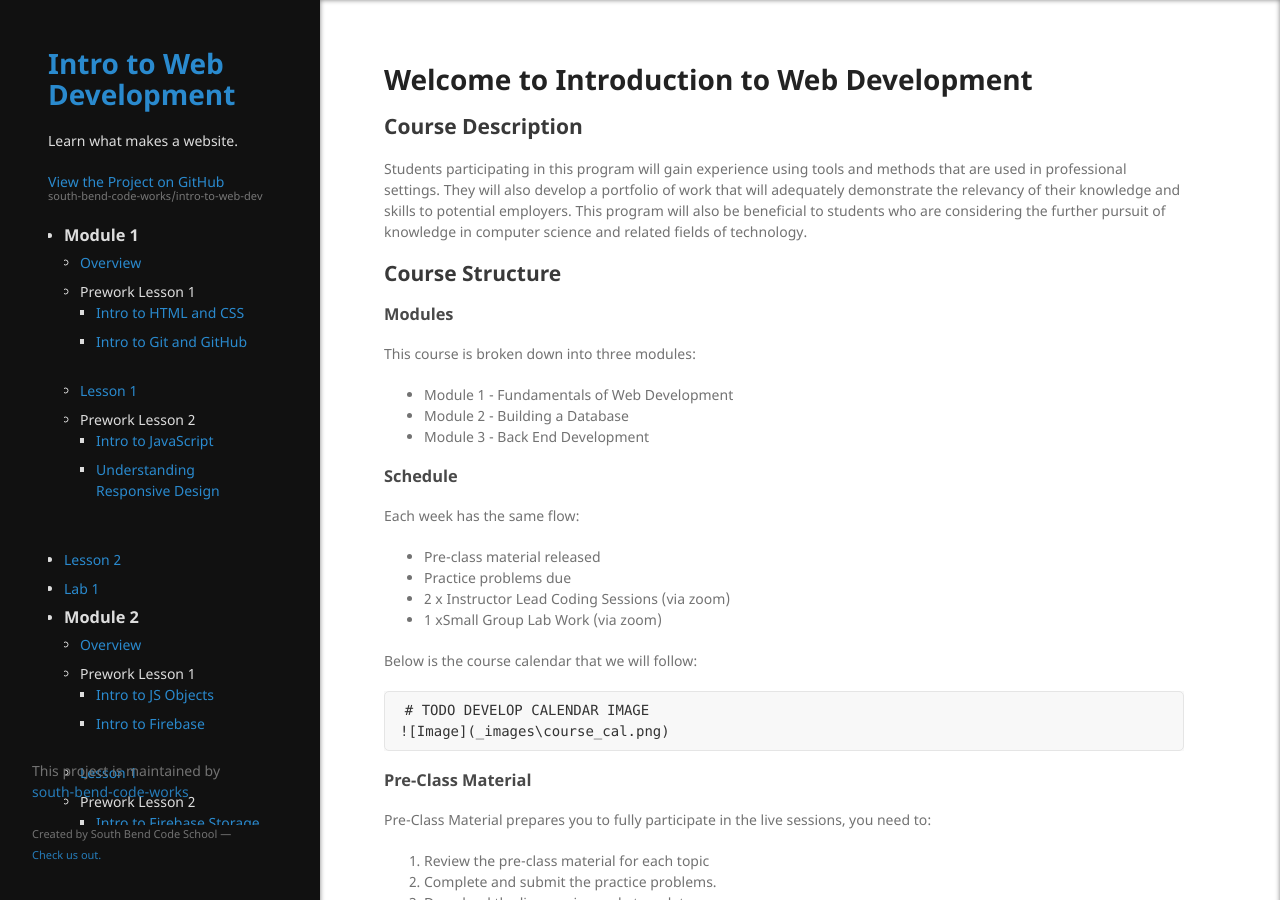
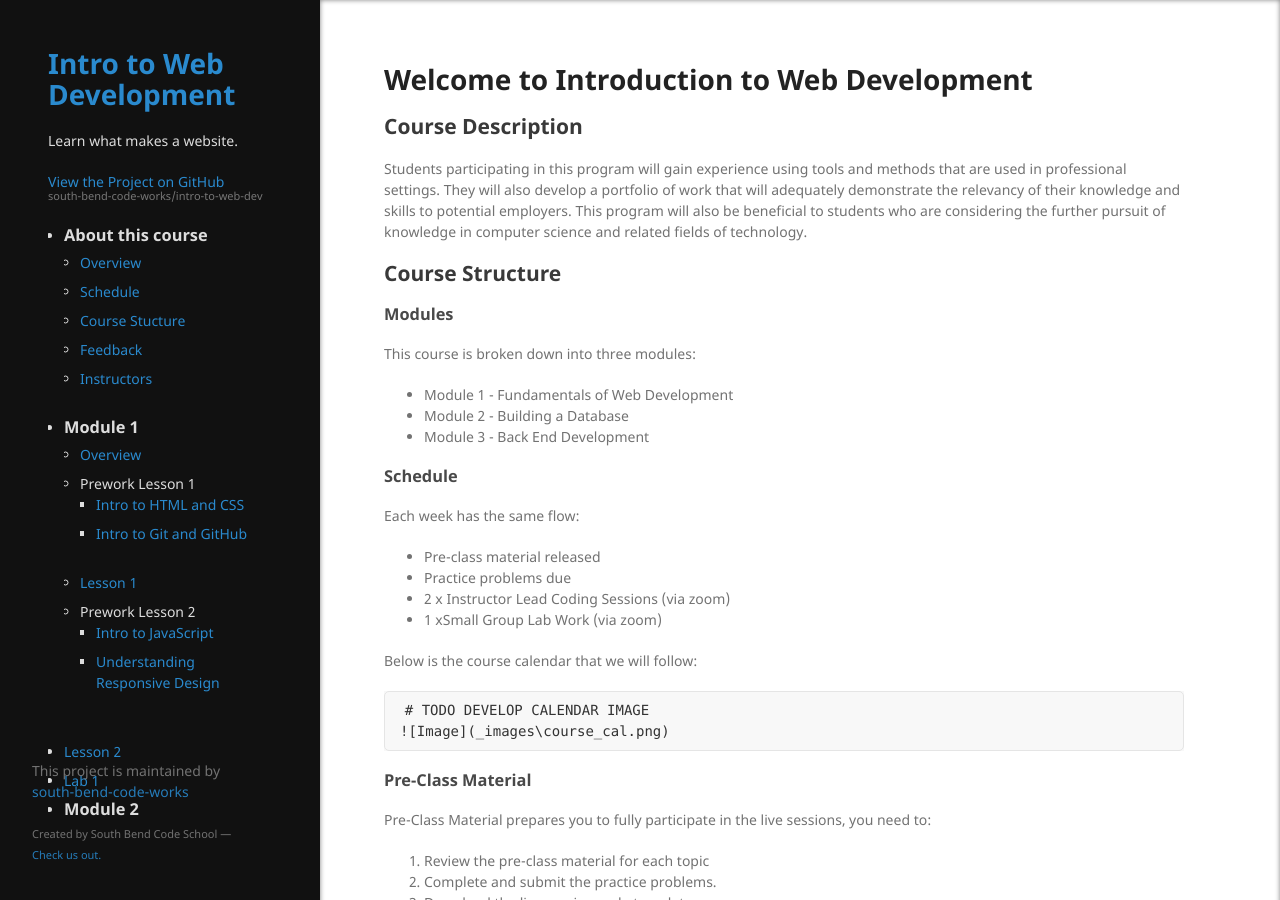
Before and after one commit to south-bend-code-works/intro-to-web-dev, a Jekyll site: the page built from index.md, in a window 1280 px wide and 900 px high. Built offline with Jekyll 4.4.1, drawn with Linux system fonts in a browser that asks for light colours; our own code applies the rules of GitHub Pages for plain Markdown files.

Commit message:
Update default.html

```diff
--- a/_layouts/default.html
+++ b/_layouts/default.html
@@ -34,6 +34,16 @@
         {% endif %}
 
         <ul>
+          <li>
+            <h3>About this course</h3>
+            <ul>
+              <li><a href="/lessons/module0/overview.html">Overview</a></li>
+              <li><a href="/lessons/module0/schedule.html">Schedule</a></li>
+              <li><a href="/lessons/module0/structure.html">Course Stucture</a></li>
+              <li><a href="/lessons/module0/feedback.html">Feedback</a></li>
+              <li><a href="/lessons/module0/instructors.html">Instructors</a></li>
+            </ul>
+          </li>
           {% if site.see_module_1 %}
           <li>
             <h3>Module 1</h3>
```
